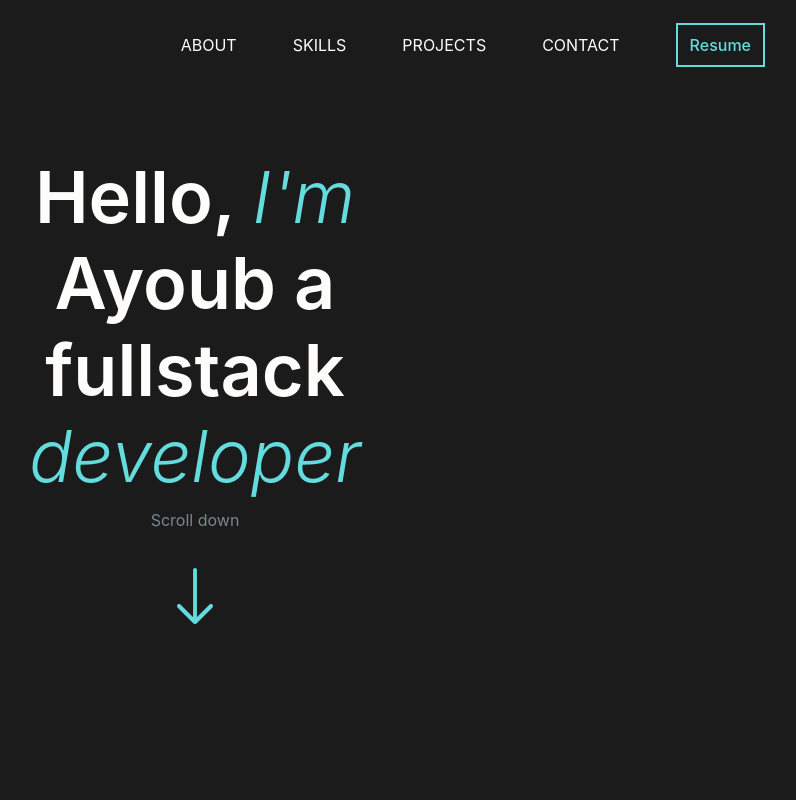
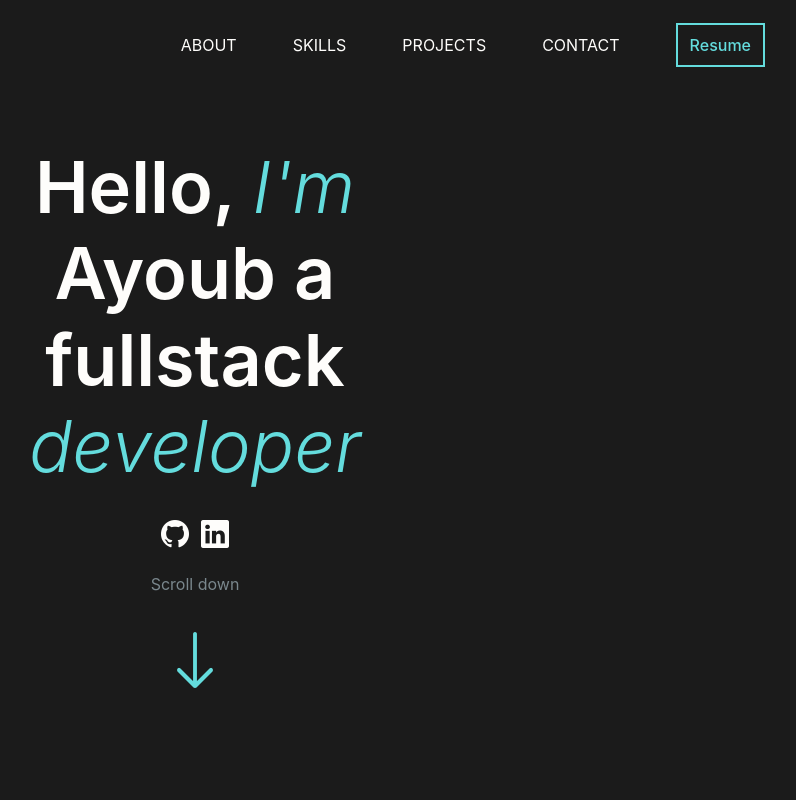
Before and after one commit to AyouubElb/portfolio, a Vue app: page / in a window 1280 px wide. Shown: the top 800 px of the page, without its empty margins (445-1241 px from the left). Built offline with nearby package versions, Linux system fonts and the light colour scheme.

Commit message:
new commit

```diff
--- a/src/components/Navbar.vue
+++ b/src/components/Navbar.vue
@@ -87,7 +87,10 @@ const scrollPage = (targetElement) => {
 };
 
 const openResume = () => {
-  window.open("https://portfolio-jeg1.onrender.com/resume/resume.pdf", "_blank");
+  window.open(
+    "https://portfolio-jeg1.onrender.com/resume/resume.pdf",
+    "_blank"
+  );
 };
 </script>
 <style>
--- a/src/views/HomeView.vue
+++ b/src/views/HomeView.vue
@@ -7,13 +7,24 @@
       data-aos-easing="ease-in-out"
       data-aos-offset="50"
     >
-      <div class="home-header-text">
+      <div class="home-header-text d-flex flex-column">
         <h1>
           Hello,
           <span class="color-text">I'm </span>
           Ayoub a fullstack
           <span class="color-text">developer</span>
         </h1>
+        <div class="header-links d-flex mx-auto my-3">
+          <a href="https://github.com/AyouubElb" target="_blank"
+            ><i class="bi bi-github"></i>
+          </a>
+          <a
+            href="https://www.linkedin.com/in/ayoub-el-bouasri/"
+            target="_blank"
+          >
+            <i class="bi bi-linkedin"></i>
+          </a>
+        </div>
         <div
           class="scroll-down-arrow-component d-flex flex-column align-items-center"
         >
@@ -177,7 +188,17 @@
             <a
               href="https://www.linkedin.com/in/ayoub-el-bouasri/"
               class="my-auto"
+              target="_blank"
               >linkedin.com/in/ayoub-el-bouasri</a
+            >
+          </li>
+          <li>
+            <i class="bi bi-github"></i>
+            <a
+              href="https://github.com/AyouubElb"
+              class="my-auto"
+              target="_blank"
+              >github.com/AyouubElb</a
             >
           </li>
           <li>
@@ -307,10 +328,17 @@ const scrollPage = (targetElement) => {
   }
 }
 .home-container .home-header {
-  padding: 64px;
+  padding: 54px 64px;
 }
 .home-header .home-header-text {
   width: 550px;
+}
+.home-header-text .header-links a {
+  font-size: 1.75rem;
+  color: #fefdfb;
+}
+.home-header-text .header-links a:first-of-type {
+  margin-right: 12px;
 }
 .home-header h1 {
   font-size: 4.5rem;
```
